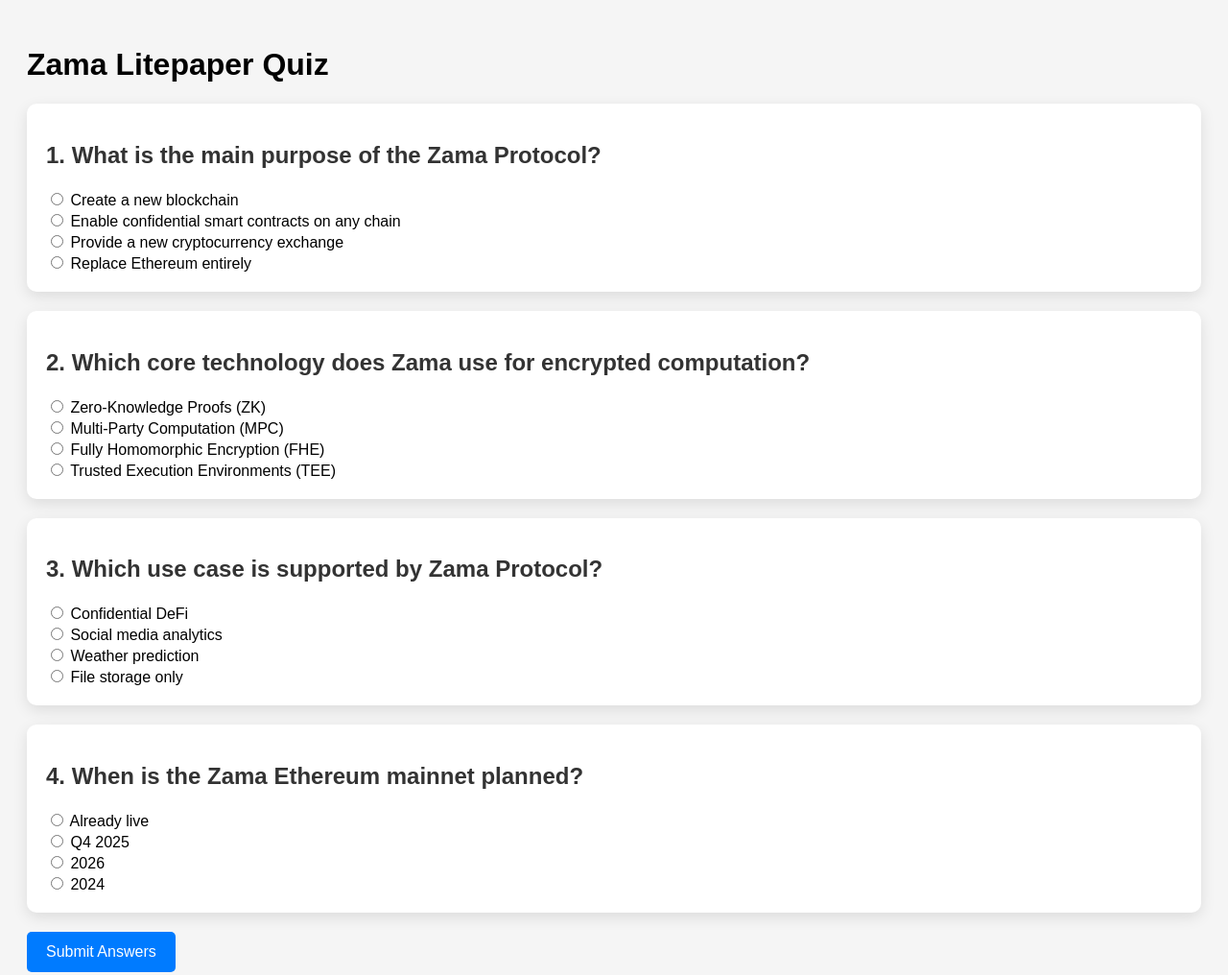
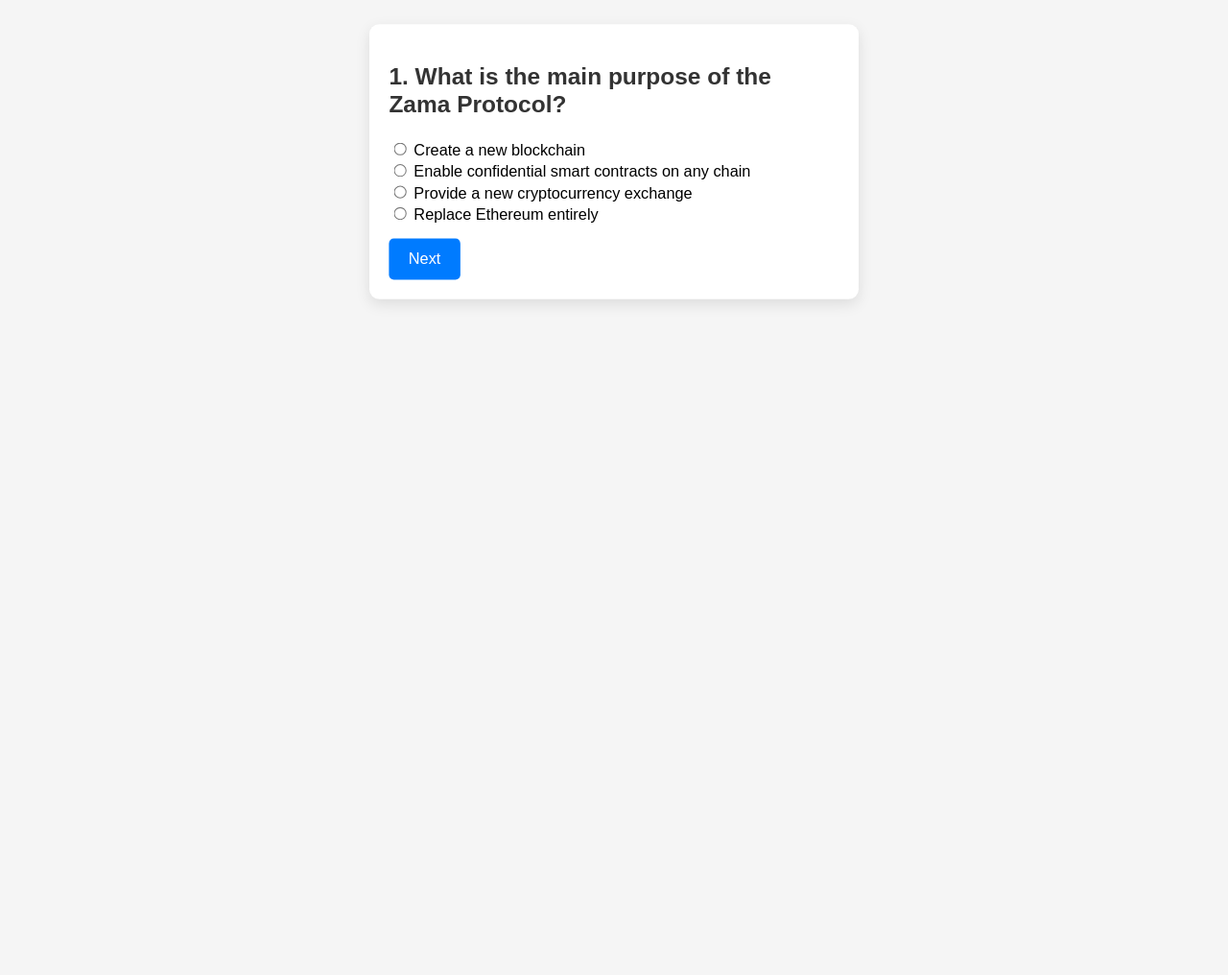
Before and after one commit to pandeyanand03/ZAMALIGHTEPAPER, a plain HTML site: page index.html in a window 1280 px wide. Shown: the whole page at 96% size. After the commit the page ends 800 px from the top, so only its background shows below. Drawn offline with Linux system fonts and the light colour scheme.

Commit message:
Update index.html

```diff
--- a/index.html
+++ b/index.html
@@ -1,26 +1,31 @@
 <!DOCTYPE html>
 <html>
 <head>
-  <title>Zama Quiz - Submit Mode</title>
+  <title>Zama Quiz - Step by Step</title>
   <style>
     body {
       font-family: Arial, sans-serif;
       padding: 20px;
       background: #f5f5f5;
+      display: flex;
+      justify-content: center;
     }
-    .quiz {
+    .container {
+      width: 500px;
+    }
+    .quiz-step {
       background: white;
       padding: 20px;
       margin-bottom: 20px;
       border-radius: 10px;
       box-shadow: 0 5px 15px rgba(0,0,0,0.1);
-      transition: transform 0.3s ease, background 0.3s ease;
+      display: none;
+      transition: transform 0.3s ease, opacity 0.3s ease;
     }
-    .quiz.correct { background: #d4edda; transform: scale(1.02); }
-    .quiz.wrong { background: #f8d7da; transform: scale(1.02); }
+    .quiz-step.active { display: block; transform: scale(1.02); opacity: 1; }
     h2 { color: #333; }
     input { margin-top: 5px; }
-    #submitBtn {
+    button {
       padding: 12px 20px;
       border: none;
       background: #007bff;
@@ -29,76 +34,75 @@
       cursor: pointer;
       font-size: 16px;
       transition: background 0.3s ease;
+      margin-top: 15px;
     }
-    #submitBtn:hover { background: #0056b3; }
-    .result { margin-top: 10px; font-weight: bold; font-size: 16px; }
+    button:hover { background: #0056b3; }
+    .result { font-weight: bold; font-size: 18px; margin-top: 15px; text-align: center; }
   </style>
 </head>
 <body>
 
-<h1>Zama Litepaper Quiz</h1>
-
-<div class="quiz" id="q1">
+<div class="container">
+  <div class="quiz-step active" id="q1">
     <h2>1. What is the main purpose of the Zama Protocol?</h2>
     <input type="radio" name="q1" value="a"> Create a new blockchain<br>
     <input type="radio" name="q1" value="b"> Enable confidential smart contracts on any chain<br>
     <input type="radio" name="q1" value="c"> Provide a new cryptocurrency exchange<br>
     <input type="radio" name="q1" value="d"> Replace Ethereum entirely<br>
+    <button onclick="nextStep(1)">Next</button>
   </div>
 
-<div class="quiz" id="q2">
+  <div class="quiz-step" id="q2">
     <h2>2. Which core technology does Zama use for encrypted computation?</h2>
     <input type="radio" name="q2" value="a"> Zero-Knowledge Proofs (ZK)<br>
     <input type="radio" name="q2" value="b"> Multi-Party Computation (MPC)<br>
     <input type="radio" name="q2" value="c"> Fully Homomorphic Encryption (FHE)<br>
     <input type="radio" name="q2" value="d"> Trusted Execution Environments (TEE)<br>
+    <button onclick="nextStep(2)">Next</button>
   </div>
 
-<div class="quiz" id="q3">
+  <div class="quiz-step" id="q3">
     <h2>3. Which use case is supported by Zama Protocol?</h2>
     <input type="radio" name="q3" value="a"> Confidential DeFi<br>
     <input type="radio" name="q3" value="b"> Social media analytics<br>
     <input type="radio" name="q3" value="c"> Weather prediction<br>
     <input type="radio" name="q3" value="d"> File storage only<br>
+    <button onclick="nextStep(3)">Next</button>
   </div>
 
-<div class="quiz" id="q4">
+  <div class="quiz-step" id="q4">
     <h2>4. When is the Zama Ethereum mainnet planned?</h2>
     <input type="radio" name="q4" value="a"> Already live<br>
     <input type="radio" name="q4" value="b"> Q4 2025<br>
     <input type="radio" name="q4" value="c"> 2026<br>
     <input type="radio" name="q4" value="d"> 2024<br>
+    <button onclick="submitQuiz()">Submit</button>
   </div>
 
-<button id="submitBtn">Submit Answers</button>
   <div class="result" id="score"></div>
+</div>
 
 <script>
 const answers = { q1:'b', q2:'c', q3:'a', q4:'b' };
 
-document.getElementById('submitBtn').addEventListener('click', function() {
+function nextStep(current) {
+  const stepDiv = document.getElementById('q'+current);
+  stepDiv.classList.remove('active');
+  const nextDiv = document.getElementById('q'+(current+1));
+  if(nextDiv) nextDiv.classList.add('active');
+}
+
+function submitQuiz() {
   let total = 4;
   let correctCount = 0;
-
-  for(let q in answers) {
+  for(let q in answers){
     const selected = document.querySelector(`input[name=${q}]:checked`);
-    const quizDiv = document.getElementById(q);
-    quizDiv.classList.remove('correct','wrong');
-
-    if(selected) {
-      if(selected.value === answers[q]) {
-        quizDiv.classList.add('correct');
+    if(selected && selected.value === answers[q]){
       correctCount++;
-      } else {
-        quizDiv.classList.add('wrong');
-      }
-    } else {
-      quizDiv.classList.add('wrong');
     }
   }
-
-  document.getElementById('score').textContent = `You got ${correctCount} out of ${total} correct!`;
-});
+  document.getElementById('score').textContent = `You got ${correctCount} out of ${total} correct! 🎉`;
+}
 </script>
 
 </body>
```
Lines whose indentation alone changed are shown as unchanged.
